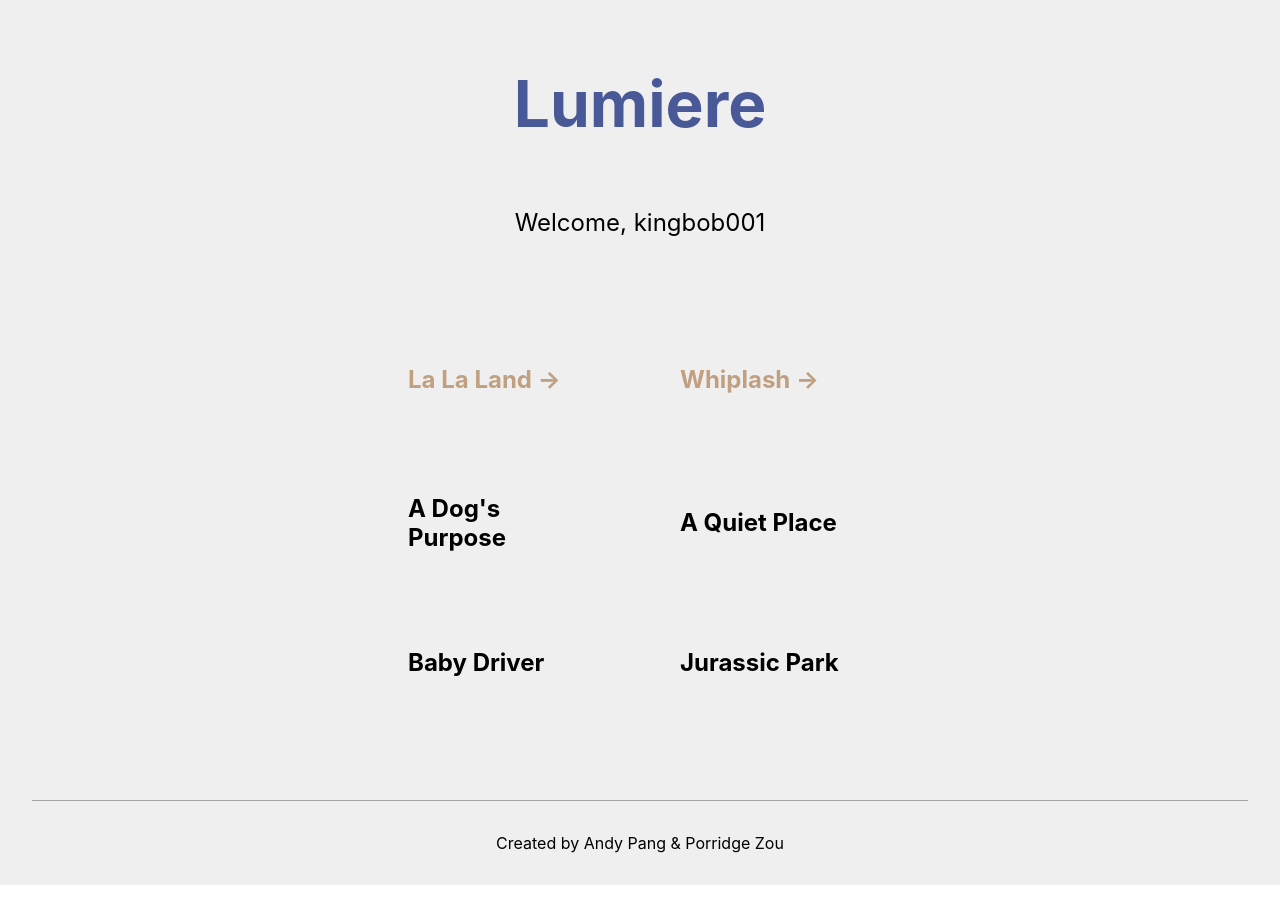
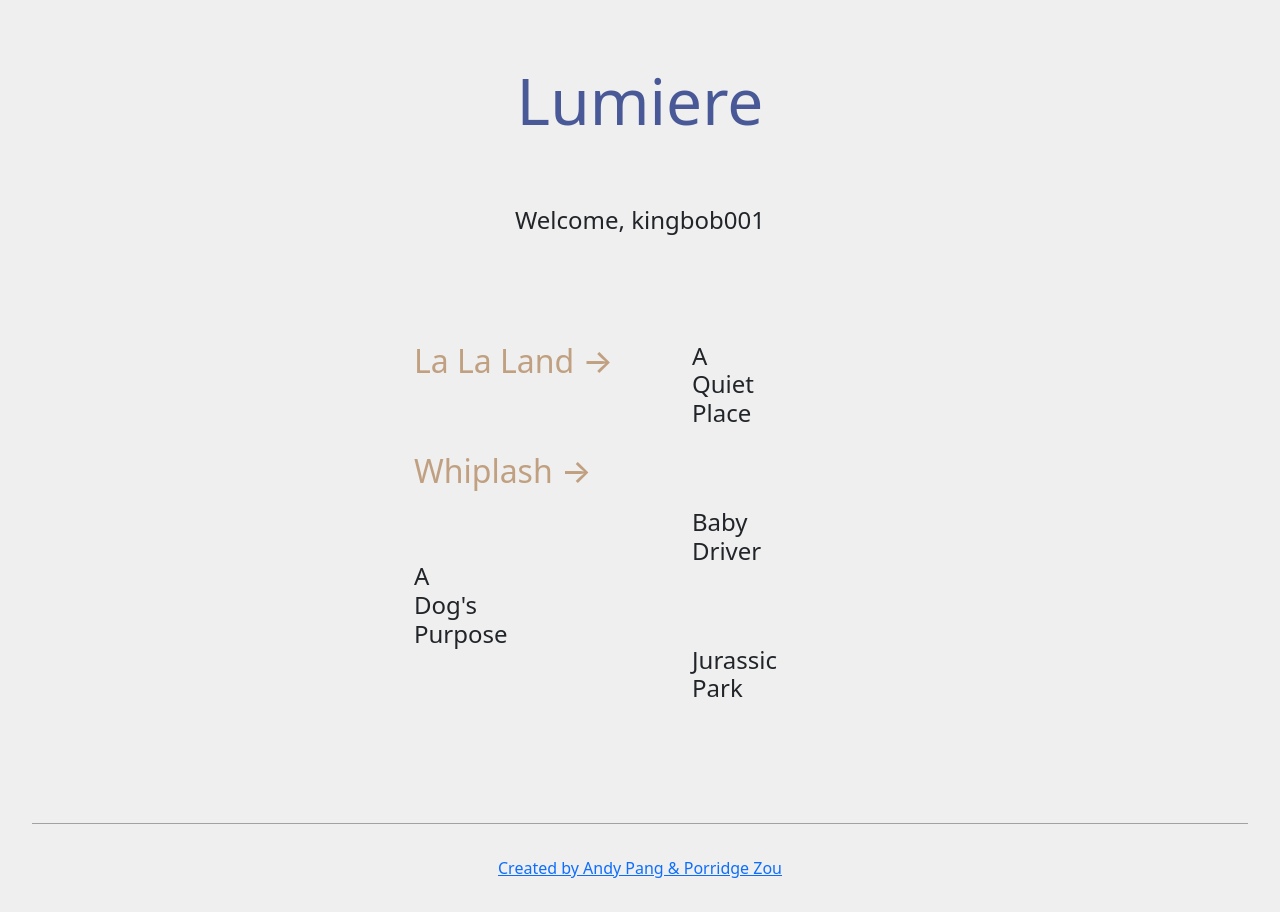
Before and after one commit to andypang1010/Lumiere_Web, a Next.js app in the folder lumiere/: page / in a window 1280 px wide. Before the commit the page ends 885 px from the top, so only its background shows below. Built offline with nearby package versions, Linux system fonts and the light colour scheme.

Commit message:
here comes bootstrap

```diff
--- a/lumiere/package.json
+++ b/lumiere/package.json
@@ -9,6 +9,7 @@
     "lint": "next lint"
   },
   "dependencies": {
+    "bootstrap": "^5.1.3",
     "firebase": "^9.7.0",
     "next": "12.1.5",
     "react": "18.1.0",
--- a/lumiere/pages/index.tsx
+++ b/lumiere/pages/index.tsx
@@ -1,6 +1,7 @@
 import type { NextPage } from 'next'
 import Head from 'next/head'
 import styles from '../styles/Home.module.css'
+import 'bootstrap/dist/css/bootstrap.css';
 
 const Home: NextPage = () => {
   return (
@@ -9,6 +10,7 @@
         <title>Lumiere</title>
         <meta name="description" content="Created by Andy Pang & Porridge Zou" />
         <link rel="icon" href="/favicon.ico" />
+
       </Head>
 
       <main className={styles.main}>
@@ -20,10 +22,13 @@
           Welcome, kingbob001
         </p>
 
-        <div className={styles.grid}>
+        <div className={styles.grid}></div>
+        <div className='row'>
+    <div className='col-lg-6'>
           <div className={styles.watchedCard}>
             <h2>La La Land &rarr;</h2>
-          </div>
+            </div>
+
 
           <div className={styles.watchedCard}>
             <h2>Whiplash &rarr;</h2>
@@ -31,8 +36,9 @@
 
           <div className={styles.card}>
             <h2>A Dog&#39;s Purpose</h2>
-          </div>
+          </div></div>
 
+          <div className='col-lg-6'>
           <div className={styles.card}>
             <h2>A Quiet Place</h2>
           </div>
@@ -44,8 +50,7 @@
           <div className={styles.card}>
             <h2>Jurassic Park</h2>
           </div>
-
-        </div>
+          </div></div>
       </main>
 
       <footer className={styles.footer}>
--- a/lumiere/styles/Home.module.css
+++ b/lumiere/styles/Home.module.css
@@ -52,7 +52,7 @@
   align-items: center;
   justify-content: center;
   flex-wrap: wrap;
-  max-width: 800px;
+  max-width: 1000px;
 }
 
 .card {
@@ -76,7 +76,7 @@
   border-radius: 10px;
   border-color: #C0A080;
   transition: color 0.15s ease, border-color 0.15s ease;
-  width: 30%;
+  width: 100%;
 }
 
 .card:hover,
```
Also changed, not shown: 1 other file (tests, documents, lock files or other folders).
